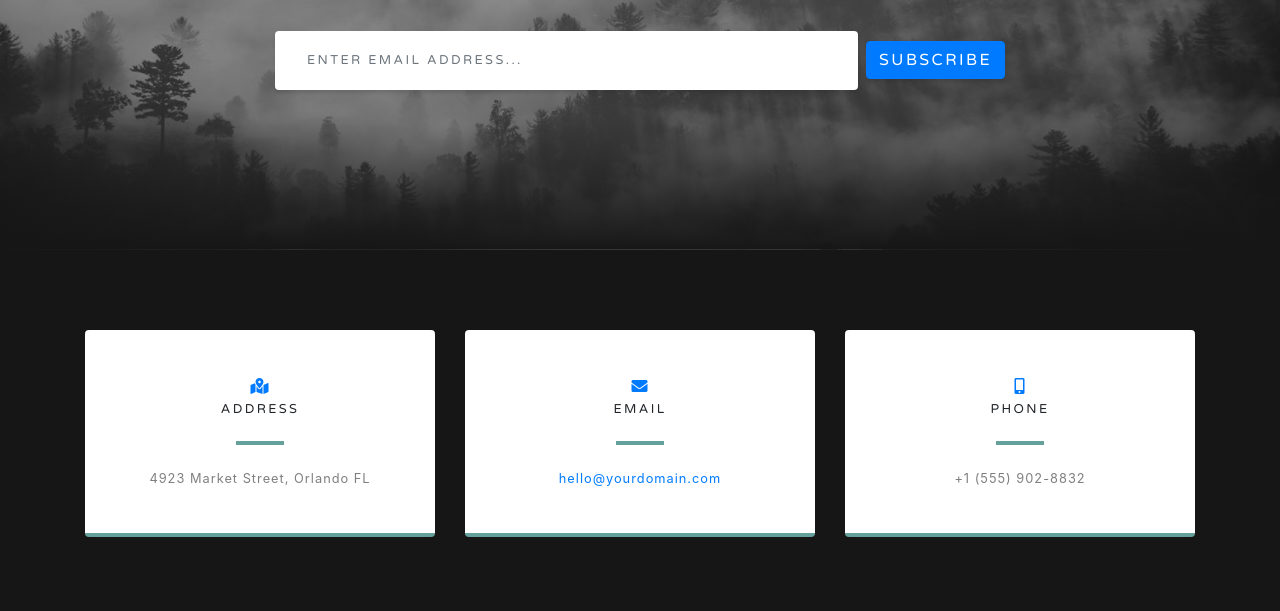
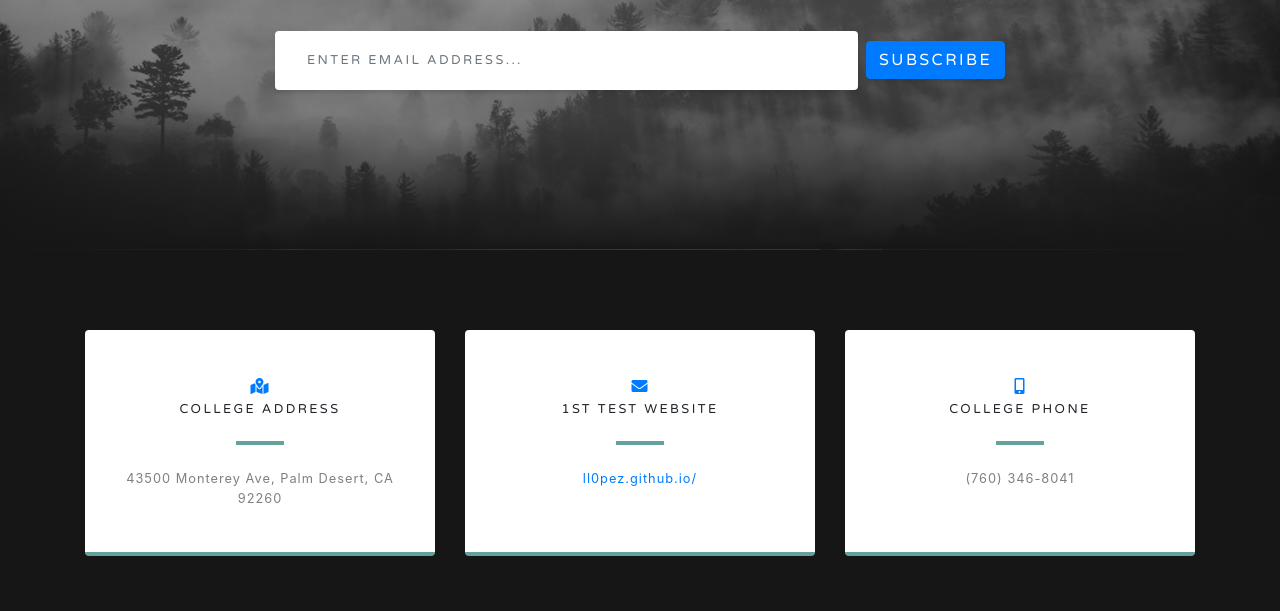
Before and after one commit to ll0pez/BootStrapWebsite, a website with bundled scripts: page index.html in a window 1280 px wide. Shown: the part 3367-3978 px from the top of the page. Built offline with nearby package versions, Linux system fonts and the light colour scheme.

Commit message:
Update index.html

```diff
--- a/index.html
+++ b/index.html
@@ -159,9 +159,9 @@
           <div class="card py-4 h-100">
             <div class="card-body text-center">
               <i class="fas fa-map-marked-alt text-primary mb-2"></i>
-              <h4 class="text-uppercase m-0">Address</h4>
+              <h4 class="text-uppercase m-0">College Address</h4>
               <hr class="my-4">
-              <div class="small text-black-50">4923 Market Street, Orlando FL</div>
+              <div class="small text-black-50">43500 Monterey Ave, Palm Desert, CA 92260</div>
             </div>
           </div>
         </div>
@@ -170,10 +170,10 @@
           <div class="card py-4 h-100">
             <div class="card-body text-center">
               <i class="fas fa-envelope text-primary mb-2"></i>
-              <h4 class="text-uppercase m-0">Email</h4>
+              <h4 class="text-uppercase m-0">1st Test Website</h4>
               <hr class="my-4">
               <div class="small text-black-50">
-                <a href="#">hello@yourdomain.com</a>
+                <a href="#">ll0pez.github.io/</a>
               </div>
             </div>
           </div>
@@ -183,9 +183,9 @@
           <div class="card py-4 h-100">
             <div class="card-body text-center">
               <i class="fas fa-mobile-alt text-primary mb-2"></i>
-              <h4 class="text-uppercase m-0">Phone</h4>
+              <h4 class="text-uppercase m-0">College Phone</h4>
               <hr class="my-4">
-              <div class="small text-black-50">+1 (555) 902-8832</div>
+              <div class="small text-black-50">(760) 346-8041</div>
             </div>
           </div>
         </div>
```
